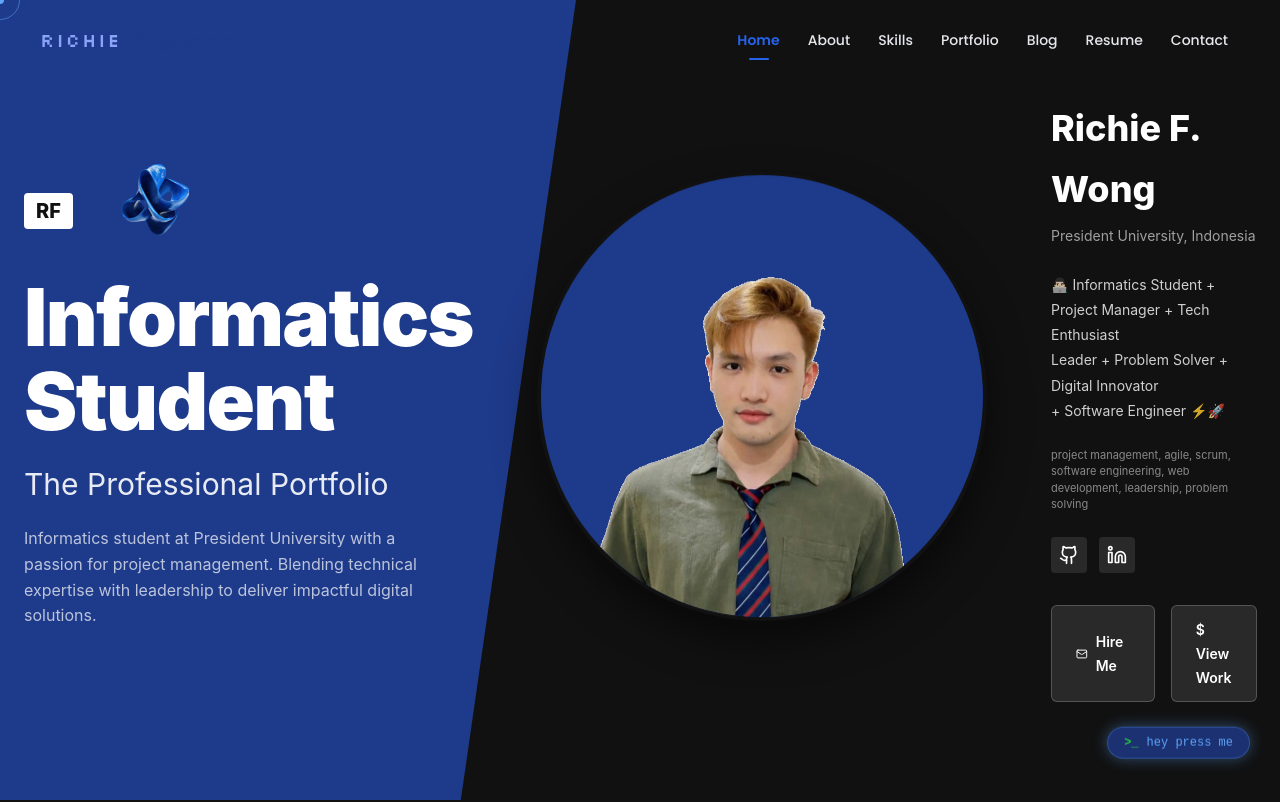
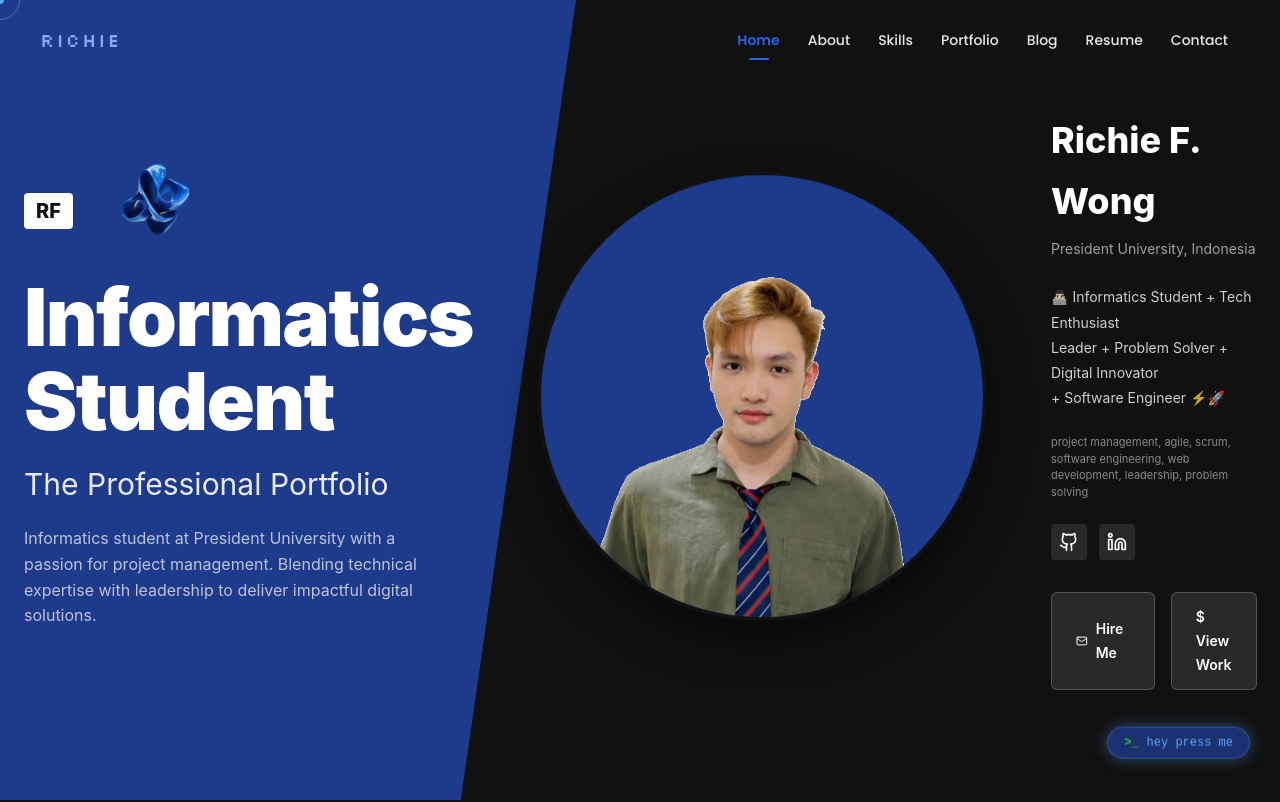
Before and after one commit to Frich1-1/portfolio, a React (Vite) app: page / in a window 1280 px wide. Shown: the top 802 px of the page. Built offline with nearby package versions, Linux system fonts and the light colour scheme; a web font is replaced by a local one.

Commit message:
fix: remove Project Manager from hero tags

```diff
--- a/src/components/Hero.jsx
+++ b/src/components/Hero.jsx
@@ -38,7 +38,7 @@ export default function Hero() {
           <p className="hero__location">President University, Indonesia</p>
 
           <div className="hero__tags">
-            <p>👨🏻‍💻 Informatics Student + Project Manager + Tech Enthusiast</p>
+            <p>👨🏻‍💻 Informatics Student + Tech Enthusiast</p>
             <p>Leader + Problem Solver + Digital Innovator</p>
             <p>+ Software Engineer ⚡🚀</p>
           </div>
```
